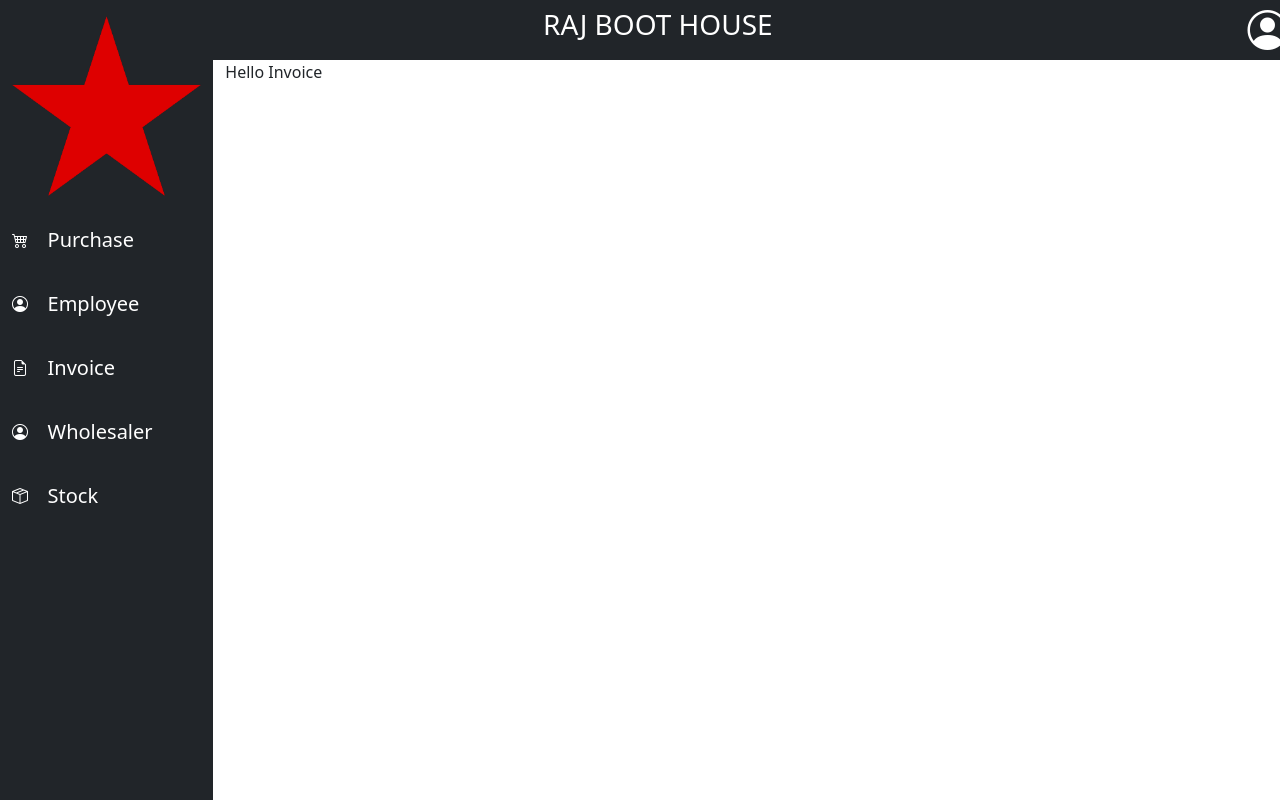
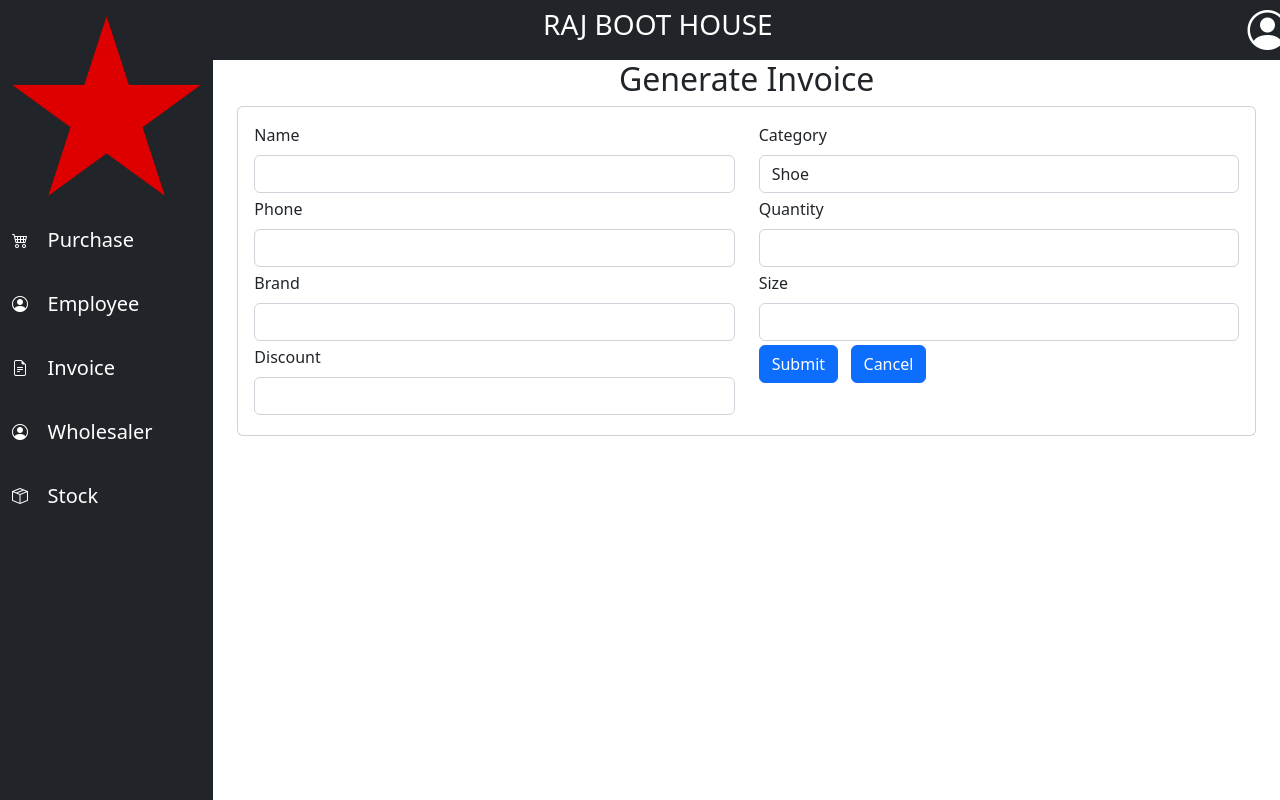
Before and after one commit to Mayan-007/erp-project, a React (Create React App) app in the folder frontend/app/: page /invoice in a window 1280 px wide. Built offline with nearby package versions, Linux system fonts and the light colour scheme.

Commit message:
sample invoice

```diff
--- a/frontend/app/src/components/Invoice.js
+++ b/frontend/app/src/components/Invoice.js
@@ -3,8 +3,62 @@ import React, { Component } from 'react'
 export default class Invoice extends Component {
     render() {
         return (
-            <div>
-                Hello Invoice
+            <div  className="container">
+                 <h2><center>Generate Invoice</center></h2>
+                <div className='card'>
+
+                    <div  className="card-body">
+                        <form>
+                            <div className='row'>
+                            <div className='col-md-6'>
+                                <div className="mb-1">
+                                    <label for="name"  className="form-label">Name</label>
+                                    <input type="text"  className="form-control"></input>
+                                </div>
+                                <div className="mb-1">
+                                    <label for="phone" className="form-label">Phone </label>
+                                    <input type="text" className="form-control"></input>
+                                </div>
+                                <div className="mb-1">
+                                    <label for="brand" className="form-label">Brand</label>
+                                    <input type="text" className="form-control"></input>
+                                </div>
+                                <div className="mb-1">
+                                    <label for="discount" className="form-label">Discount</label>
+                                    <input type="text" className="form-control"></input>
+                                </div>
+
+                              </div>
+                              <div className='col-6'>
+                              <div className="mb-1">
+                                    <label for="category" className="form-label">Category</label>
+                                    <select  className="form-control">
+                                        <option>Shoe</option>
+                                        <option>Sandels</option>
+                                    </select>
+                                    {/* <input type="number" className="form-control"></input> */}
+                                </div>
+                                <div className="mb-1">
+                                    <label for="quantity" className="form-label">Quantity</label>
+                                    <input type="number" className="form-control"></input>
+                                </div>
+                                <div className="mb-1">
+                                    <label for="size" className="form-label">Size</label>
+                                    <input type="number" className="form-control"></input>
+                                </div>
+                                <div className='mb-1'>
+                                <button type="submit" class="btn btn-primary">Submit</button>&nbsp;&nbsp;&nbsp;
+                                <button type="reset" class="btn btn-primary">Cancel</button>
+                                </div>
+
+                              </div>
+                            </div>
+
+
+                        </form>
+                    </div>
+
+                </div>
             </div>
         )
     }
```
